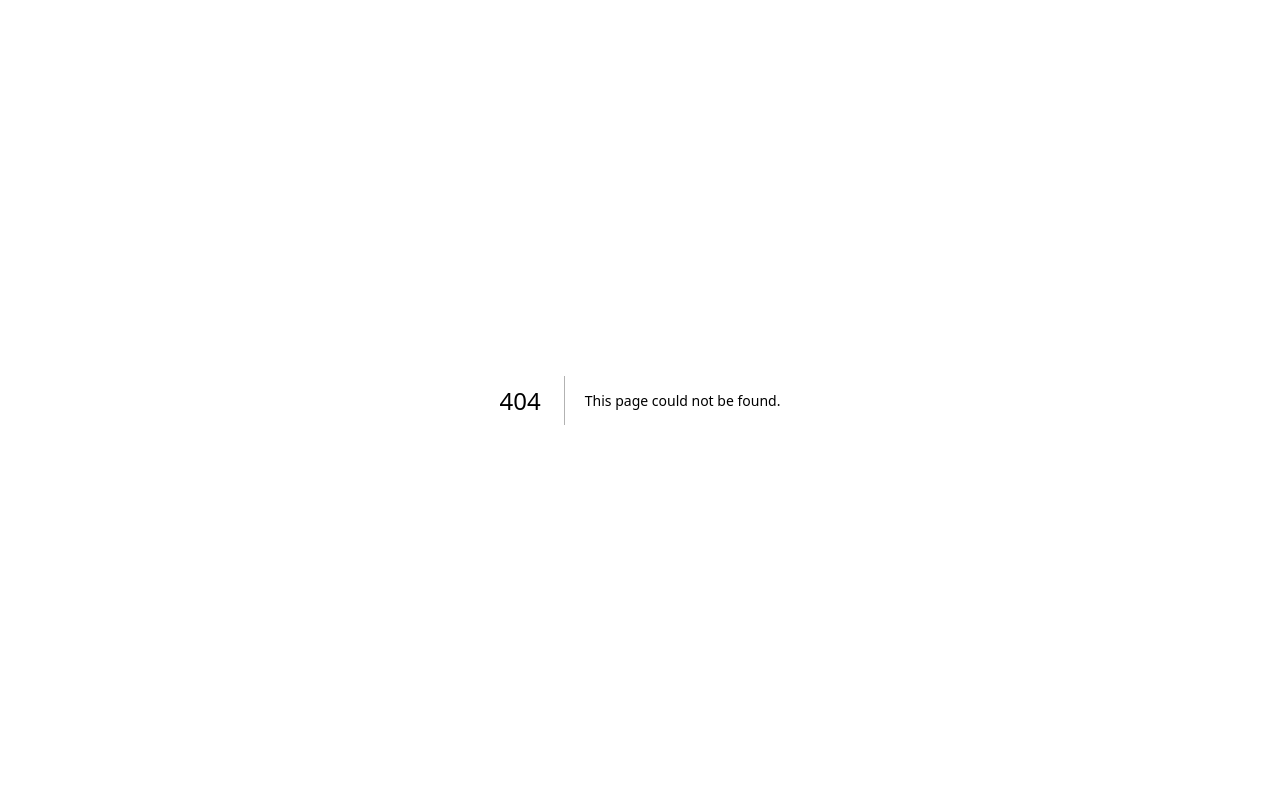
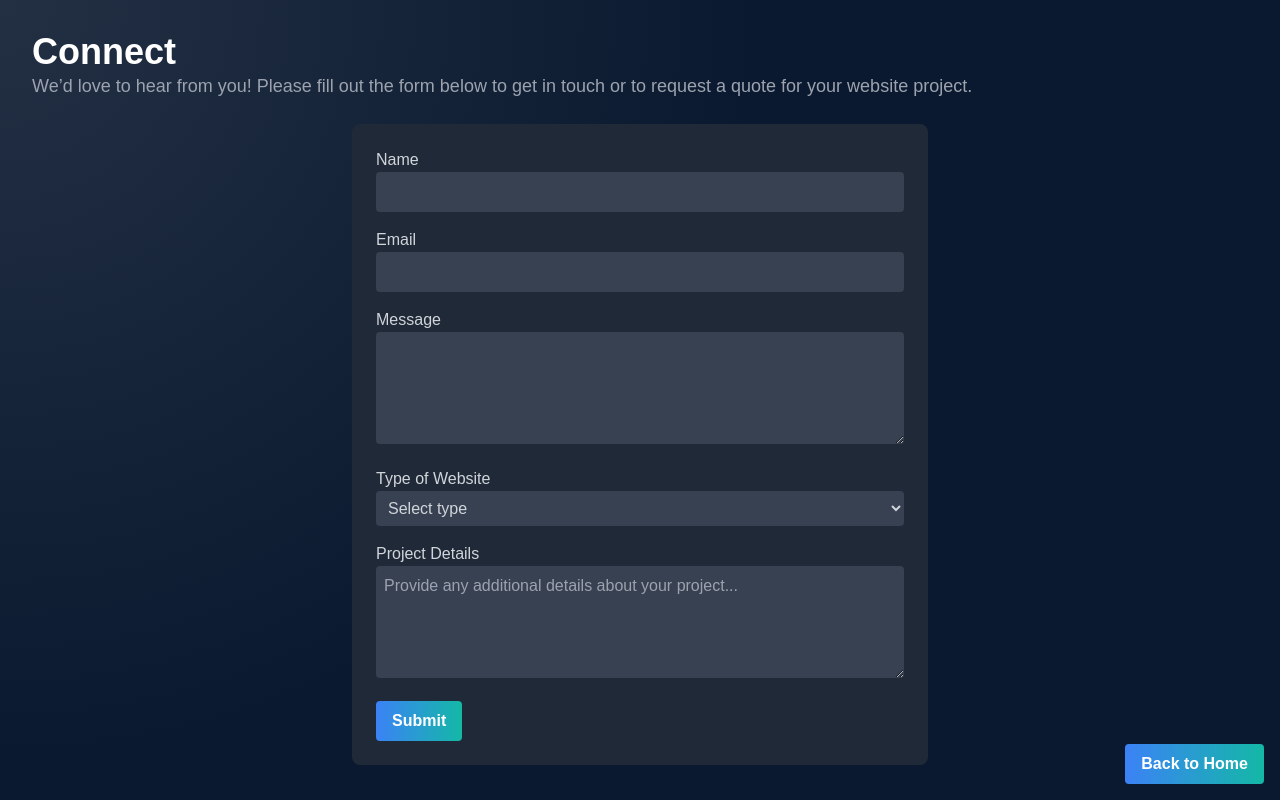
Before and after one commit to Minakoss/webcraft, a Next.js app: page /connect in a window 1280 px wide. Before the commit this address had no page. Built offline with nearby package versions, Linux system fonts and the light colour scheme.

Commit message:
create connect and project apps and connect with pages

```diff
--- /dev/null
+++ b/src/app/connect/page.js
@@ -0,0 +1,155 @@
+"use client"; // Ensure the component is rendered on the client side
+
+import { useState, useEffect } from "react";
+import Link from "next/link"; // Import Link from next/link
+
+export default function Connect() {
+  const [formData, setFormData] = useState({
+    name: "",
+    email: "",
+    message: "",
+    websiteType: "",
+    projectDetails: "",
+  });
+
+  // Mouse position state for the background gradient effect
+  const [mousePosition, setMousePosition] = useState({ x: 0, y: 0 });
+
+  useEffect(() => {
+    const handleMouseMove = (event) => {
+      setMousePosition({ x: event.clientX, y: event.clientY });
+    };
+
+    window.addEventListener("mousemove", handleMouseMove);
+
+    return () => {
+      window.removeEventListener("mousemove", handleMouseMove);
+    };
+  }, []);
+
+  // Gradient effect based on mouse position
+  const gradientStyle = {
+    background: `radial-gradient(circle at ${mousePosition.x}px ${mousePosition.y}px, rgba(255, 255, 255, 0.002), rgba(10, 25, 47, 1) 50%), rgba(10, 25, 47, 0.9)`,
+  };
+
+  const handleChange = (e) => {
+    const { name, value } = e.target;
+    setFormData((prevData) => ({
+      ...prevData,
+      [name]: value,
+    }));
+  };
+
+  const handleSubmit = (e) => {
+    e.preventDefault();
+    console.log(formData);
+  };
+
+  return (
+    <div
+      className="min-h-screen text-light-gray p-4 md:p-8 relative"
+      style={gradientStyle} // Apply the gradient background
+    >
+      <h1 className="text-2xl md:text-4xl font-bold text-white">Connect</h1>
+      <p className="text-md md:text-lg text-gray-400 mb-6">
+        We’d love to hear from you! Please fill out the form below to get in
+        touch or to request a quote for your website project.
+      </p>
+
+      {/* Form container */}
+      <div className="max-w-xl mx-auto bg-gray-800 p-6 rounded-lg">
+        <form onSubmit={handleSubmit} className="space-y-4">
+          <div>
+            <label className="block text-gray-300" htmlFor="name">
+              Name
+            </label>
+            <input
+              type="text"
+              name="name"
+              id="name"
+              value={formData.name}
+              onChange={handleChange}
+              required
+              className="w-full p-2 bg-gray-700 text-gray-300 rounded"
+            />
+          </div>
+          <div>
+            <label className="block text-gray-300" htmlFor="email">
+              Email
+            </label>
+            <input
+              type="email"
+              name="email"
+              id="email"
+              value={formData.email}
+              onChange={handleChange}
+              required
+              className="w-full p-2 bg-gray-700 text-gray-300 rounded"
+            />
+          </div>
+          <div>
+            <label className="block text-gray-300" htmlFor="message">
+              Message
+            </label>
+            <textarea
+              name="message"
+              id="message"
+              value={formData.message}
+              onChange={handleChange}
+              required
+              className="w-full p-2 bg-gray-700 text-gray-300 rounded"
+              rows="4"
+            />
+          </div>
+          <div>
+            <label className="block text-gray-300" htmlFor="websiteType">
+              Type of Website
+            </label>
+            <select
+              name="websiteType"
+              id="websiteType"
+              value={formData.websiteType}
+              onChange={handleChange}
+              className="w-full p-2 bg-gray-700 text-gray-300 rounded"
+            >
+              <option value="" disabled>
+                Select type
+              </option>
+              <option value="Personal Website">Personal Website</option>
+              <option value="Business Website">Business Website</option>
+              <option value="E-commerce">E-commerce</option>
+              <option value="Portfolio">Portfolio</option>
+            </select>
+          </div>
+          <div>
+            <label className="block text-gray-300" htmlFor="projectDetails">
+              Project Details
+            </label>
+            <textarea
+              name="projectDetails"
+              id="projectDetails"
+              value={formData.projectDetails}
+              onChange={handleChange}
+              className="w-full p-2 bg-gray-700 text-gray-300 rounded"
+              rows="4"
+              placeholder="Provide any additional details about your project..."
+            />
+          </div>
+          <button
+            type="submit"
+            className="mt-4 bg-gradient-to-r from-blue-500 to-teal-500 text-white font-bold py-2 px-4 rounded"
+          >
+            Submit
+          </button>
+        </form>
+      </div>
+
+      {/* Back button at the bottom right */}
+      <Link href="/" className="absolute bottom-4 right-4">
+        <button className="bg-gradient-to-r from-blue-500 to-teal-500 text-white font-bold py-2 px-4 rounded">
+          Back to Home
+        </button>
+      </Link>
+    </div>
+  );
+}
--- a/src/app/page.js
+++ b/src/app/page.js
@@ -1,6 +1,7 @@
-"use client"; // Προσθήκη αυτής της γραμμής
+"use client"; // Ensure the component is rendered on the client side
 
 import { useState, useEffect } from "react";
+import Link from "next/link"; // Import Link from next/link
 
 export default function Home() {
   const [mousePosition, setMousePosition] = useState({ x: 0, y: 0 });
@@ -18,7 +19,7 @@ export default function Home() {
   }, []);
 
   const gradientStyle = {
-    background: `radial-gradient(circle at ${mousePosition.x}px ${mousePosition.y}px, rgba(255, 255, 255, 0.002), rgba(10, 25, 47, 1) 50%), rgba(10, 25, 47, 0.9)`, // Πολύ πιο αχνό
+    background: `radial-gradient(circle at ${mousePosition.x}px ${mousePosition.y}px, rgba(255, 255, 255, 0.002), rgba(10, 25, 47, 1) 50%), rgba(10, 25, 47, 0.9)`,
   };
 
   return (
@@ -29,34 +30,36 @@ export default function Home() {
       <div className="grid grid-cols-1 md:grid-cols-2 gap-4 md:gap-8 container mx-auto">
         {/* Αριστερή στήλη */}
         <div className="flex flex-col justify-center space-y-4">
-          <h1 className="text-3xl md:text-4xl font-bold text-white">
+          <h1 className="text-2xl md:text-4xl font-bold text-white">
             WebCraft
           </h1>
-          <h2 className="text-lg md:text-xl font-medium text-gray-300">
+          <h2 className="text-md md:text-xl font-medium text-gray-300">
             Frontend Engineer
           </h2>
-          <p className="text-md md:text-lg text-gray-400">
+          <p className="text-md text-gray-400">
             I build pixel-perfect, engaging, and accessible digital experiences.
           </p>
 
           {/* Μενού πλοήγησης */}
-          <nav className="mt-6 md:mt-8">
-            <ul className="space-y-2 md:space-y-4">
-              <li className="text-md md:text-lg font-medium text-gray-400 hover:text-white cursor-pointer">
-                About
+          <nav className="mt-4 md:mt-8">
+            <ul className="space-y-2">
+              <li className="text-md font-medium text-gray-400 hover:text-white cursor-pointer">
+                <Link href="/about">About</Link> {/* Link to the About page */}
               </li>
-              <li className="text-md md:text-lg font-medium text-gray-400 hover:text-white cursor-pointer">
-                Projects
+              <li className="text-md font-medium text-gray-400 hover:text-white cursor-pointer">
+                <Link href="/projects">Projects</Link>{" "}
+                {/* Link to the Projects page */}
               </li>
-              <li className="text-md md:text-lg font-medium text-gray-400 hover:text-white cursor-pointer">
-                Connect
+              <li className="text-md font-medium text-gray-400 hover:text-white cursor-pointer">
+                <Link href="/connect">Connect</Link>{" "}
+                {/* Link to the Connect page */}
               </li>
             </ul>
           </nav>
         </div>
 
-        {/* Δεξιά στήλη με margin-top */}
-        <div className="text-md md:text-lg space-y-4 mt-10 md:mt-20">
+        {/* Δεξιά στήλη */}
+        <div className="text-md space-y-4 mt-10 md:mt-20">
           <div className="text-gray-400">
             <h1 className="text-lg md:text-xl font-bold text-white">
               Welcome to WebCraft
@@ -90,6 +93,7 @@ export default function Home() {
               <li>Content management systems</li>
             </ul>
           </div>
+
           {/* Εμπειρία */}
           <div className="mt-6 md:mt-8">
             <h3 className="text-lg text-white">
@@ -104,21 +108,18 @@ export default function Home() {
             </p>
 
             {/* Τεχνολογίες */}
-            <div className="flex space-x-2 md:space-x-4 mt-4">
-              <span className="px-4 py-2 bg-gradient-to-r from-blue-500 to-teal-500 text-white rounded-full shadow-md">
+            <div className="flex flex-wrap space-x-2 md:space-x-4 mt-4">
+              <span className="px-3 py-2 bg-gradient-to-r from-blue-500 to-teal-500 text-white rounded-full shadow-md">
                 HTML/CSS
               </span>
-              <span className="px-4 py-2 bg-gradient-to-r from-blue-500 to-teal-500 text-white rounded-full shadow-md">
+              <span className="px-3 py-2 bg-gradient-to-r from-blue-500 to-teal-500 text-white rounded-full shadow-md">
                 JavaScript
               </span>
-              <span className="px-4 py-2 bg-gradient-to-r from-blue-500 to-teal-500 text-white rounded-full shadow-md">
-                TypeScript
-              </span>
-              <span className="px-4 py-2 bg-gradient-to-r from-blue-500 to-teal-500 text-white rounded-full shadow-md">
+              <span className="px-3 py-2 bg-gradient-to-r from-blue-500 to-teal-500 text-white rounded-full shadow-md">
                 React
               </span>
-              <span className="px-4 py-2 bg-gradient-to-r from-blue-500 to-teal-500 text-white rounded-full shadow-md">
-                Wordpress
+              <span className="px-3 py-2 bg-gradient-to-r from-blue-500 to-teal-500 text-white rounded-full shadow-md">
+                WordPress
               </span>
             </div>
           </div>
--- /dev/null
+++ b/src/app/projects/page.js
@@ -0,0 +1,94 @@
+"use client"; // Ensures the component is rendered on the client side
+
+import { useState, useEffect } from "react";
+import Link from "next/link"; // Import Link from next/link
+
+export default function Projects() {
+  const [mousePosition, setMousePosition] = useState({ x: 0, y: 0 });
+
+  useEffect(() => {
+    const handleMouseMove = (event) => {
+      setMousePosition({ x: event.clientX, y: event.clientY });
+    };
+
+    window.addEventListener("mousemove", handleMouseMove);
+
+    return () => {
+      window.removeEventListener("mousemove", handleMouseMove);
+    };
+  }, []);
+
+  const gradientStyle = {
+    background: `radial-gradient(circle at ${mousePosition.x}px ${mousePosition.y}px, rgba(255, 255, 255, 0.002), rgba(10, 25, 47, 1) 50%), rgba(10, 25, 47, 0.9)`,
+  };
+
+  return (
+    <div
+      className="min-h-screen text-light-gray p-4 md:p-8"
+      style={gradientStyle}
+    >
+      <div className="container mx-auto">
+        <h1 className="text-3xl md:text-4xl font-bold text-white text-center mb-6">
+          My Projects
+        </h1>
+        <div className="grid grid-cols-1 md:grid-cols-2 lg:grid-cols-3 gap-4 md:gap-8">
+          {/* Example Project 1 */}
+          <div className="bg-gray-800 p-4 rounded-lg shadow-md">
+            <h2 className="text-xl font-semibold text-white">
+              Project Title 1
+            </h2>
+            <p className="text-gray-400">
+              Brief description of project 1. Highlight key features and
+              technologies used.
+            </p>
+            <a
+              href="https://linktoyourproject1.com"
+              className="text-blue-400 hover:underline"
+            >
+              View Project
+            </a>
+          </div>
+          {/* Example Project 2 */}
+          <div className="bg-gray-800 p-4 rounded-lg shadow-md">
+            <h2 className="text-xl font-semibold text-white">
+              Project Title 2
+            </h2>
+            <p className="text-gray-400">
+              Brief description of project 2. Highlight key features and
+              technologies used.
+            </p>
+            <a
+              href="https://linktoyourproject2.com"
+              className="text-blue-400 hover:underline"
+            >
+              View Project
+            </a>
+          </div>
+          {/* Example Project 3 */}
+          <div className="bg-gray-800 p-4 rounded-lg shadow-md">
+            <h2 className="text-xl font-semibold text-white">
+              Project Title 3
+            </h2>
+            <p className="text-gray-400">
+              Brief description of project 3. Highlight key features and
+              technologies used.
+            </p>
+            <a
+              href="https://linktoyourproject3.com"
+              className="text-blue-400 hover:underline"
+            >
+              View Project
+            </a>
+          </div>
+          {/* Add more project cards as needed */}
+        </div>
+      </div>
+      {/* Back button at the bottom right */}
+      <Link href="/" className="absolute bottom-4 right-4">
+        <button className="bg-gradient-to-r from-blue-500 to-teal-500 text-white font-bold py-2 px-4 rounded">
+          Back to Home
+        </button>
+      </Link>
+    </div>
+  );
+}
```
